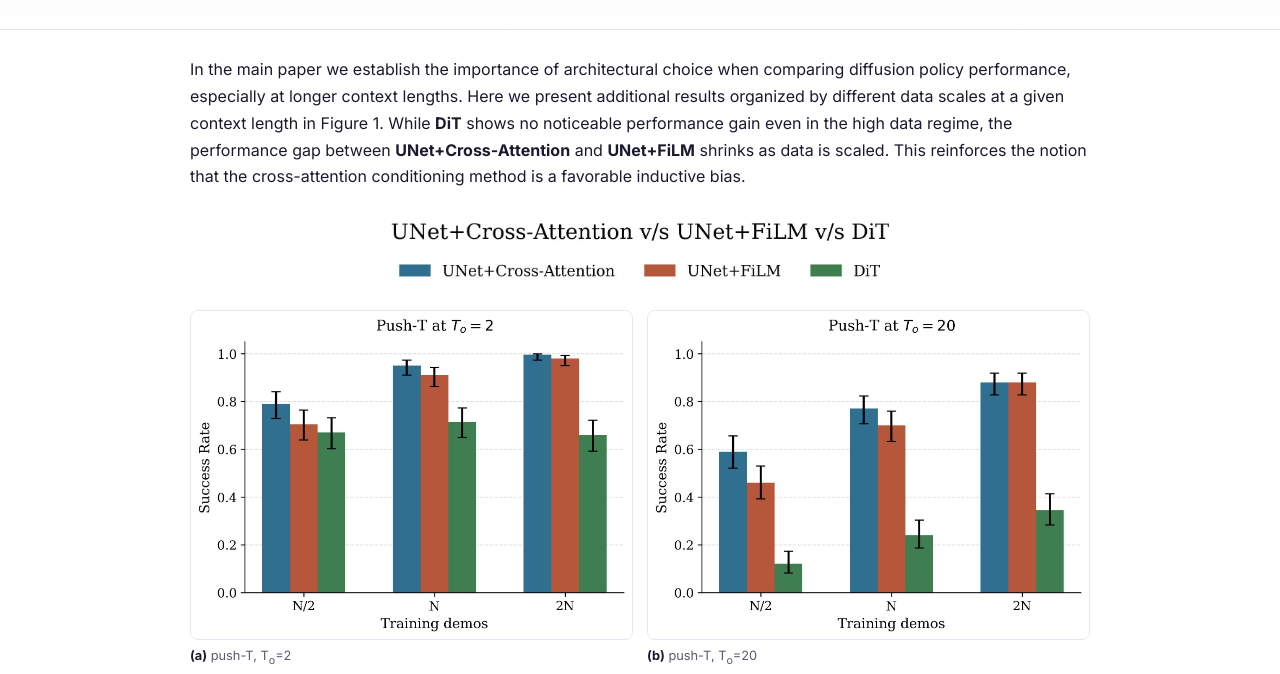
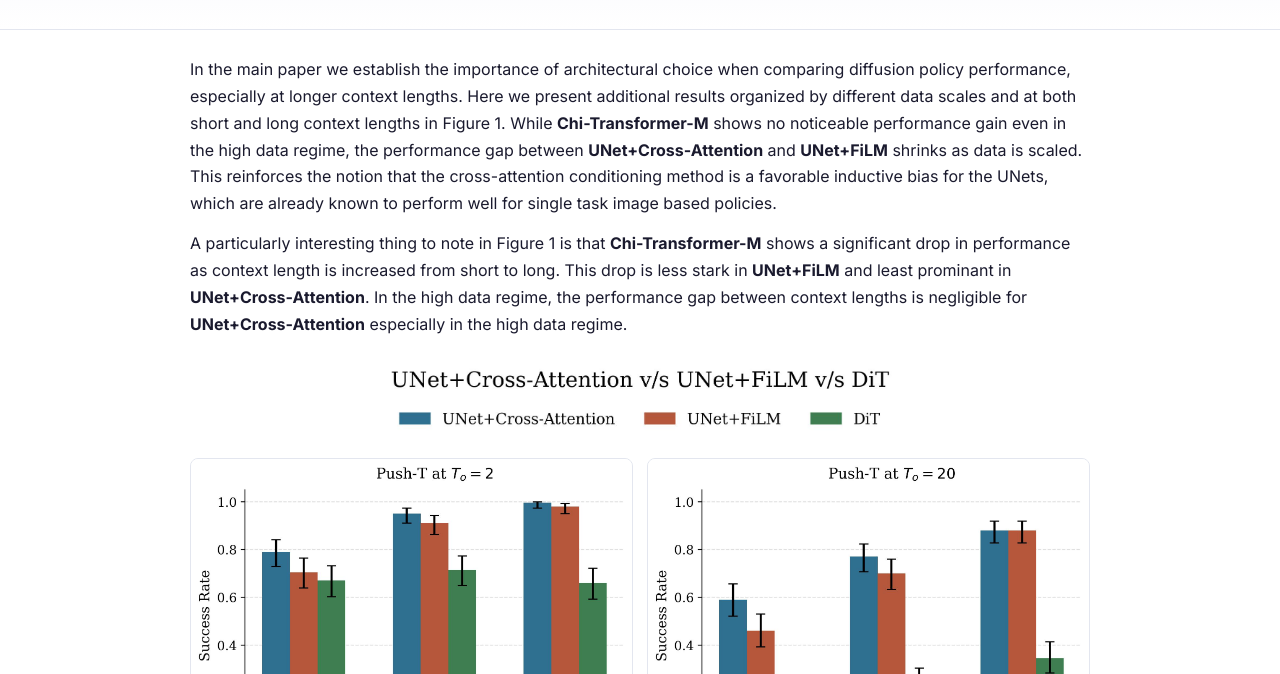
Before and after one commit to lcdp-icra/lcdp-icra.github.io, a plain HTML site: page cac.html in a window 1280 px wide. Shown: the part 126-800 px from the top of the page. Drawn offline with Linux system fonts and the light colour scheme.

```diff
--- a/cac.html
+++ b/cac.html
@@ -33,10 +33,16 @@
   <main class="apx">
     <p>In the main paper we establish the importance of architectural choice when comparing diffusion
     policy performance, especially at longer context lengths. Here we present additional results
-    organized by different data scales at a given context length in Figure&nbsp;1. While <b>DiT</b>
+    organized by different data scales and at both short and long context lengths in Figure&nbsp;1. While <b>Chi-Transformer-M</b>
     shows no noticeable performance gain even in the high data regime, the performance gap between
     <b>UNet+Cross-Attention</b> and <b>UNet+FiLM</b> shrinks as data is scaled. This reinforces the
-    notion that the cross-attention conditioning method is a favorable inductive bias.</p>
+    notion that the cross-attention conditioning method is a favorable inductive bias for the UNets, which are already known
+    to perform well for single task image based policies.</p>
+
+    <p> A particularly interesting thing to note in Figure&nbsp;1 is that <b>Chi-Transformer-M</b> shows a significant drop in performance
+    as context length is increased from short to long. This drop is less stark in <b>UNet+FiLM</b> and least prominant in
+    <b>UNet+Cross-Attention</b>. In the high data regime, the performance gap between context lengths is negligible for <b>UNet+Cross-Attention</b>
+    especially in the high data regime.</p>
 
     <figure class="apx-fig">
       <img src="figures/solutions/architecture_compare_plots/title_legend.jpg" alt="Legend" style="max-width:520px;margin:0 auto 14px;border:none;" />
@@ -53,7 +59,7 @@
       architectures perform similarly at short context lengths, while <b>UNet+Cross-Attention</b>
       outperforms <b>UNet+FiLM</b> at longer context lengths in limited-data regimes. As data is scaled,
       the performance gap decreases, suggesting that cross-attention provides an inductive bias that
-      reduces the sample complexity of long-context policy learning. <b>DiT</b> is also shown as a
+      reduces the sample complexity of long-context policy learning. <b>Chi-Transformer-M</b> is also shown as a
       comparison, but often fails to perform without significant pre-training in the single-task
       cases.</figcaption>
     </figure>
```
Also changed, not shown: ac.html (+1 -1 lines), figures/solutions/variable_training_plots/appendix_study/push_and_return_strong_variable_vs_cross_N_A.jpg, figures/solutions/variable_training_plots/appendix_study/push_and_return_strong_variable_vs_cross_halfN_A.jpg.
